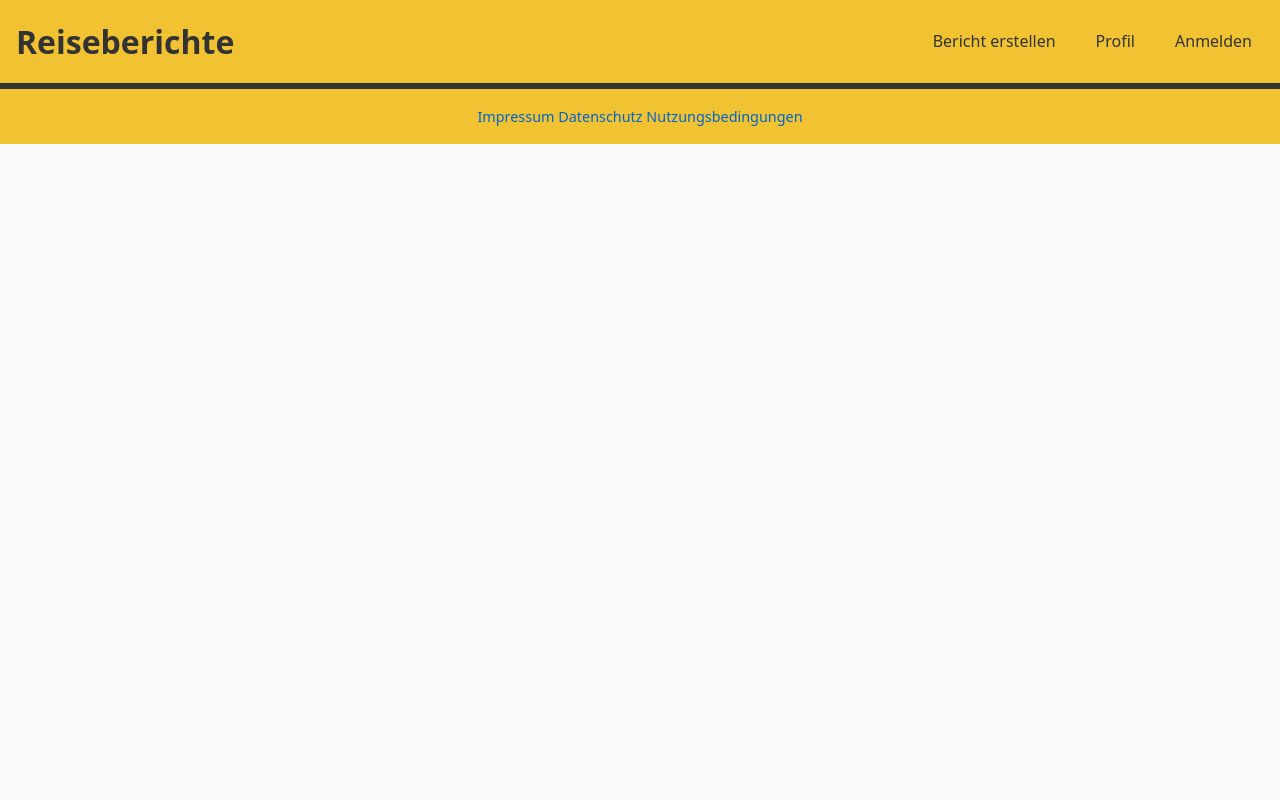
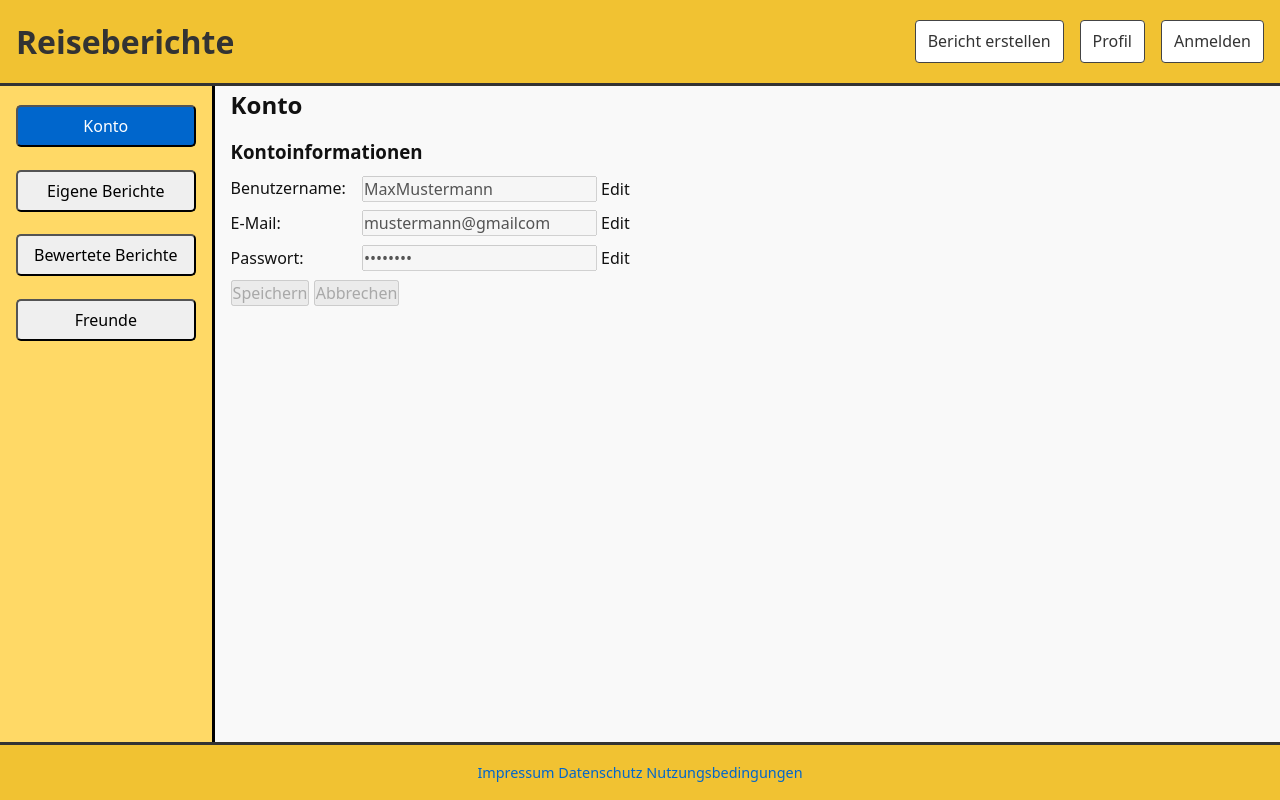
Before and after one commit to mentalri/Reiseberichte, a PHP site: page /profil.php in a window 1280 px wide. Run offline with PHP 8.4, Linux system fonts and the light colour scheme.

Commit message:
css nav profil

```diff
--- a/css/layout.css
+++ b/css/layout.css
@@ -19,6 +19,7 @@ section{
 .page-wrapper {
     display: flex;
     flex-direction: column;
+    height: 100%;
 }
 footer {
     background-color: var(--color-footer-bg);
--- a/css/main.css
+++ b/css/main.css
@@ -4,12 +4,15 @@
     --color-text: #111111;
     --color-border: #444;
     --color-accent: #0066cc;
+    --color-text-accent: #fff;
     --color-nav-bg: #f1c232;
     --color-nav-text: #333333;
     --color-footer-bg: #f1c232;
     --color-footer-text: #333333;
     --color-content-bg: #ffd966;
     --color-content-text: #000000;
+    --color-button-bg: #ffffff;
+    --color-button-text: #000000;
 }
 
 /* Dark Theme */
--- a/css/nav.css
+++ b/css/nav.css
@@ -41,6 +41,8 @@ nav {
 .nav-links a {
     text-decoration: none;
     color: var(--color-nav-text);
+    background-color: var(--color-button-bg);
+    border: 1px solid var(--color-border);
     font-weight: 500;
     padding: 0.5rem 0.75rem;
     border-radius: 4px;
@@ -50,8 +52,8 @@ nav {
 
 .nav-links a:hover,
 .nav-links a.active {
-    background-color: #0066cc;
-    color: #fff;
+    background-color: var(--color-accent);
+    color: var(--color-text-accent);
 }
 
 /* --------------------------
--- /dev/null
+++ b/css/pages/profil.css
@@ -0,0 +1,42 @@
+.sidebar {
+    height: inherit;
+}
+.sidebar-content {
+    height: 100%;
+    background-color: var(--color-content-bg);
+    margin-right: 1rem;
+    padding: 0 1rem;
+    display: flex;
+    flex-direction: column;
+    gap: 1rem;
+    border-right: 3px solid var(--color-content-text);
+}
+.sidebar-content > button{
+    margin-top: 0.2rem;
+    margin-bottom: 0.2rem;
+    padding: 0.5rem 1rem;
+    border-radius: 5px;
+    cursor: pointer;
+    transition: background-color 0.2s, color 0.2s;
+}
+.sidebar-content > button:hover , .active {
+    background-color: var(--color-accent);
+    color: var(--color-text-accent);
+}
+
+.sidebar-content:first-child {
+    padding-top: 1rem;
+}
+.sidebar-content:last-child {
+    padding-bottom: 1rem;
+}
+.content {
+    margin-bottom: auto;
+}
+.konto-field {
+    display: flex;
+    justify-content: space-between;
+    gap: 1rem;
+    align-items: center;
+    margin-bottom: 0.5rem;
+}
--- /dev/null
+++ b/php/profil_konto.php
@@ -0,0 +1,32 @@
+<h2>Konto</h2>
+<div class="konto-container">
+    <div class="konto-header">
+        <h3>Kontoinformationen</h3>
+
+    </div>
+    <div class="konto-info">
+        <div class="konto-field">
+            <label for="username">Benutzername:</label>
+            <div>
+                <input type="text" id="username" value="MaxMustermann" disabled>
+                <span>Edit</span>
+            </div>
+        </div>
+        <div class="konto-field">
+            <label for="email">E-Mail:</label>
+            <div>
+                <input type="email" id="email" value="mustermann@gmailcom" disabled>
+                <span>Edit</span>
+            </div>
+        </div>
+        <div class="konto-field">
+            <label for="password">Passwort:</label>
+            <div>
+                <input type="password" id="password" value="********" disabled>
+                <span>Edit</span>
+            </div>
+        </div>
+    </div>
+    <button class="save-button" disabled>Speichern</button>
+    <button class="cancel-button" disabled>Abbrechen</button>
+</div>
--- a/profil.php
+++ b/profil.php
@@ -1,15 +1,27 @@
+<?php
+$cssFiles = array("css/pages/profil.css");
+#$jsFiles = array("js/index.js", "js/orte.js", "js/eintrag_preview.js", "js/footer.js");
+?>
 <?php include_once "php/head.php" ?>
 
-<body>
-
-    <?php include_once "php/nav.php" ?>
-
-    <main>
-
-
-    </main>
-
-    <?php include_once "php/footer.php" ?>
+<body class="flex-column">
+    <div class="page-wrapper flex-column">
+        <?php include_once "php/nav.php" ?>
+        <main class="flex-row flex-grow">
+            <section class="sidebar flex-shrink">
+                <div class="sidebar-content">
+                    <button class="active">Konto</button>
+                    <button>Eigene Berichte</button>
+                    <button>Bewertete Berichte</button>
+                    <button>Freunde</button>
+                </div>
+            </section>
+            <section class="content flex-grow">
+                <?php include_once "php/profil_konto.php" ?>
+            </section>
+        </main>
+        <?php include_once "php/footer.php" ?>
+    </div>
 </body>
 
 </html>
```
Also changed, not shown: css/pages/index.css (+28 -2 lines), index.php (+18 -4 lines).
